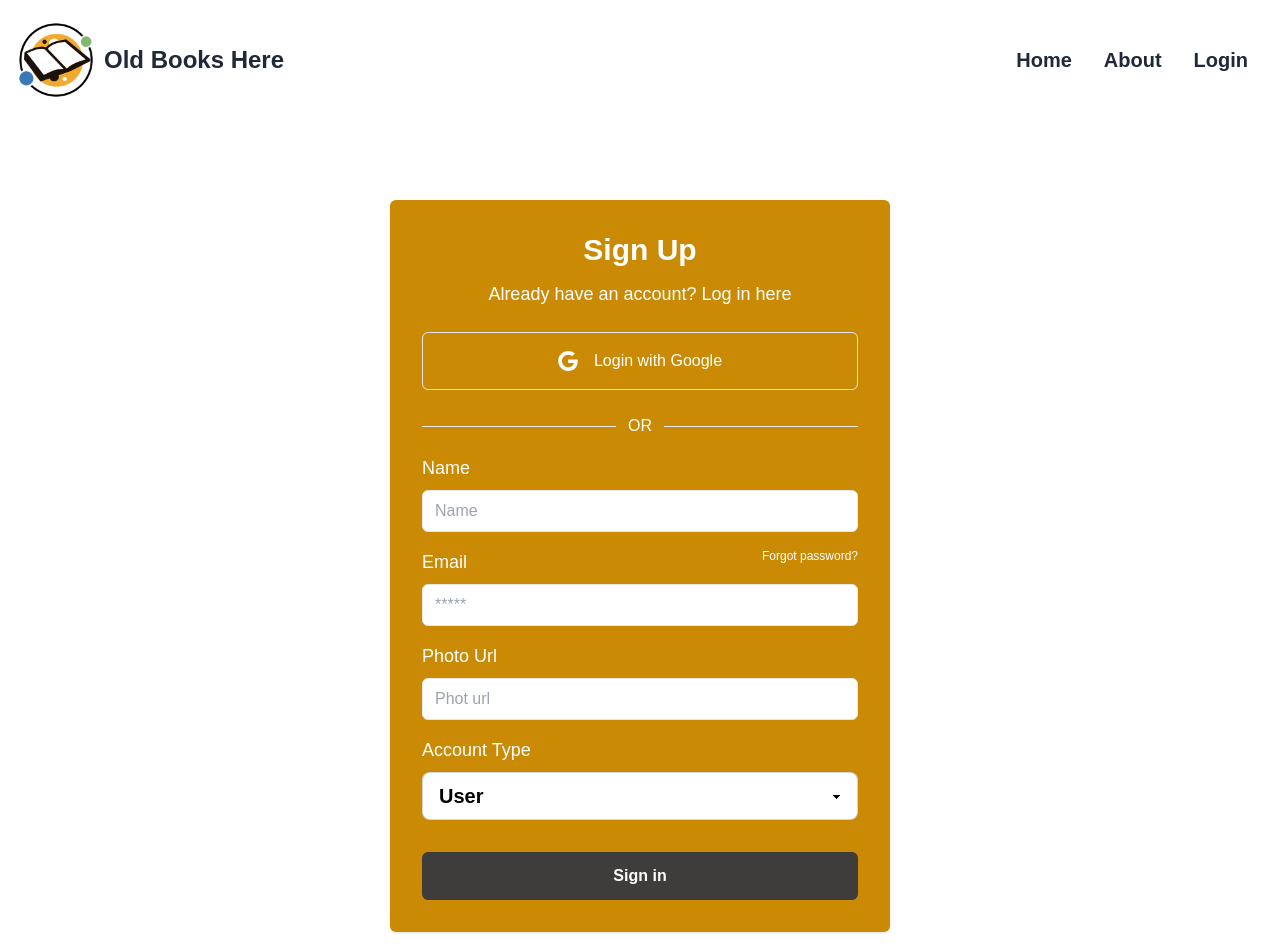
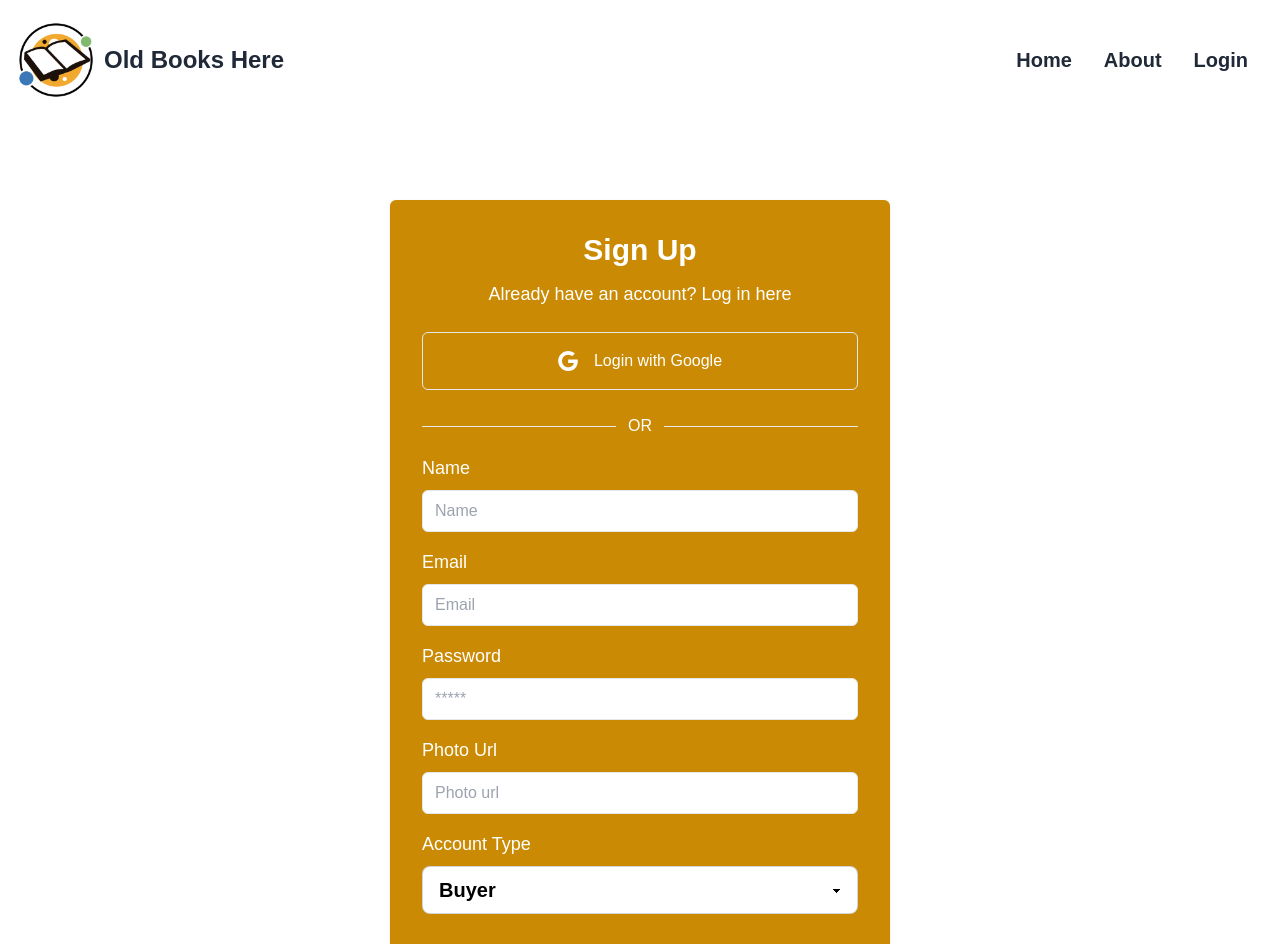
Before and after one commit to abdulmomin748/Olds-Books-Here, a React (Create React App) app: page /register in a window 1280 px wide. Shown: the top 944 px of the page. Built offline with nearby package versions, Linux system fonts and the light colour scheme; no server answers.

Commit message:
update signIn SignUp page

```diff
--- a/src/Context/AuthProvider/AuthProvider.js
+++ b/src/Context/AuthProvider/AuthProvider.js
@@ -25,7 +25,8 @@ const AuthProvider = ({children}) => {
     }
 
     const updateProfileName = name => {
-        updateProfile(auth.currentUser, {
+        setLoading(true)
+        return updateProfile(auth.currentUser, {
             displayName: name,
         })
     }
--- a/src/pages/Login/Login.js
+++ b/src/pages/Login/Login.js
@@ -8,7 +8,7 @@ import toast from 'react-hot-toast';
 const Login = () => {
     const { register, handleSubmit, formState: { errors } } = useForm();
     const {signIn} = useContext(AuthContext)
-    SocialSignIn();
+
 
     // if(errors){
     //     if(errors?.email){
--- a/src/pages/Register/Register.js
+++ b/src/pages/Register/Register.js
@@ -1,9 +1,45 @@
-import React from 'react';
+import React, { useContext, useState } from 'react';
 import { Link } from 'react-router-dom';
 import SocialSignIn from '../../components/SocialSignIn/SocialSignIn';
-import '../Page.css'
+import '../Page.css';
+import { useForm } from "react-hook-form";
+import { AuthContext } from '../../Context/AuthProvider/AuthProvider';
+import toast from 'react-hot-toast';
+import axios from "axios";
 const Register = () => {
+    const { register, handleSubmit, formState: { errors } } = useForm();
+    const {createUser, updateProfileName} = useContext(AuthContext);
+    // const [user, saveUser] = useState('')
 
+    const handleSignUp = (data, e) => {
+        console.log(data);
+        createUser(data.email, data.password)
+        .then(result => {
+            const user = result.user;
+            console.log(user);
+            toast.success('User Create Successfully!')
+            updateProfileName(data.name)
+                .then(() => {
+                    saveUser(data?.email, data?.name, data?.optionValue, data?.password, data?.photoUrl)
+                })
+                .catch(err => {console.log(err)})
+            e.target.reset();
+        })
+        .catch(err => {
+            console.error(err);
+            toast.error(`${err.message}`)
+        })
+    }
+    const saveUser = (email, name, optionValue, password, photoUrl) => {
+        const user = {
+            email,
+            name,
+            optionValue,
+            password,
+            photoUrl
+        }
+        axios.post(`http://localhost:5000/users`)
+    }
     return (
         <div className='py-20'>
             <div className="w-full max-w-[500px] mx-auto p-4 rounded-md shadow sm:p-8 bg-yellow-600  text-white">
@@ -19,33 +55,34 @@ const Register = () => {
                     <p className="px-3 ">OR</p>
                     <hr className="w-full"/>
                 </div>
-                <form novalidate="" action="" className="space-y-8 ng-untouched ng-pristine ng-valid">
+                <form onSubmit={handleSubmit(handleSignUp)} className="space-y-8 ng-untouched ng-pristine ng-valid">
                     <div className="space-y-4">
                         <div className="space-y-2">
                             <label for="name" className="block text-lg">Name</label>
-                            <input type="text" name="name" id="name" placeholder="Name" className="w-full px-3 py-2 border rounded-md" />
+                            <input {...register("name", { required: 'name field is required' })} type="text" name="name" id="name" placeholder="Name" className="w-full text-black  px-3 py-2 border rounded-md" />
                         </div>
                         <div className="space-y-2">
-                            <div className="flex justify-between">
-                                <label for="password" className="text-lg">Email</label>
-                                <Link rel="noopener noreferrer" href="#" className="text-xs hover:underline ">Forgot password?</Link>
-                            </div>
-                            <input type="password" name="password" id="password" placeholder="*****" className="w-full px-3 py-2 border rounded-md" />
+                            <label for="name" className="block text-lg">Email</label>
+                            <input {...register("email", { required: 'email field is required' })} type="email" name="email" id="email" placeholder="Email" className="text-black w-full px-3 py-2 border rounded-md" />
                         </div>
                         <div className="space-y-2">
-                            <label for="name" className="block text-lg">Photo Url</label>
-                            <input type="text" name="name" id="name" placeholder="Phot url" className="w-full px-3 py-2 border rounded-md" />
+                            <label for="name" className="block text-lg">Password</label>
+                            <input {...register("password", { required: 'password field is required' })} type="password" name="password" id="password" placeholder="*****" className="text-black w-full px-3 py-2 border rounded-md" />
+                        </div>
+                        <div className="space-y-2">
+                            <label  className="block text-lg">Photo Url</label>
+                            <input {...register("photoUrl", { required: 'PhotoUrl field is required' })} type="text" name="photoUrl" id="photoUrl" placeholder="Photo url" className="text-black w-full px-3 py-2 border rounded-md" />
                         </div>
                         <div className="space-y-2">
                             <label for="email" className="block text-lg">Account Type</label>
-                            <select className="select text-black select-bordered w-full text-xl" required>
-                                <option value='user'>User</option>
-                                <option value='seller'>Seller</option>
+                            <select name='optionValue' id='optionValue' className="select text-black select-bordered w-full text-xl" {...register("optionValue", { required: 'optionValue field is required' })}>
+                                <option valu='buyer'>Buyer</option>
+                                <option valu='seller'>Seller</option>
                             </select>
                         </div>
 
                     </div>
-                    <button type="button" className="w-full bg-[#3f3c3c] hover:bg-slate-900 px-8 py-3 font-semibold rounded-md">Sign in</button>
+                    <button type="submit" className="w-full bg-[#3f3c3c] hover:bg-slate-900 px-8 py-3 font-semibold rounded-md">Sign in</button>
                 </form>
             </div>
         </div>
```
